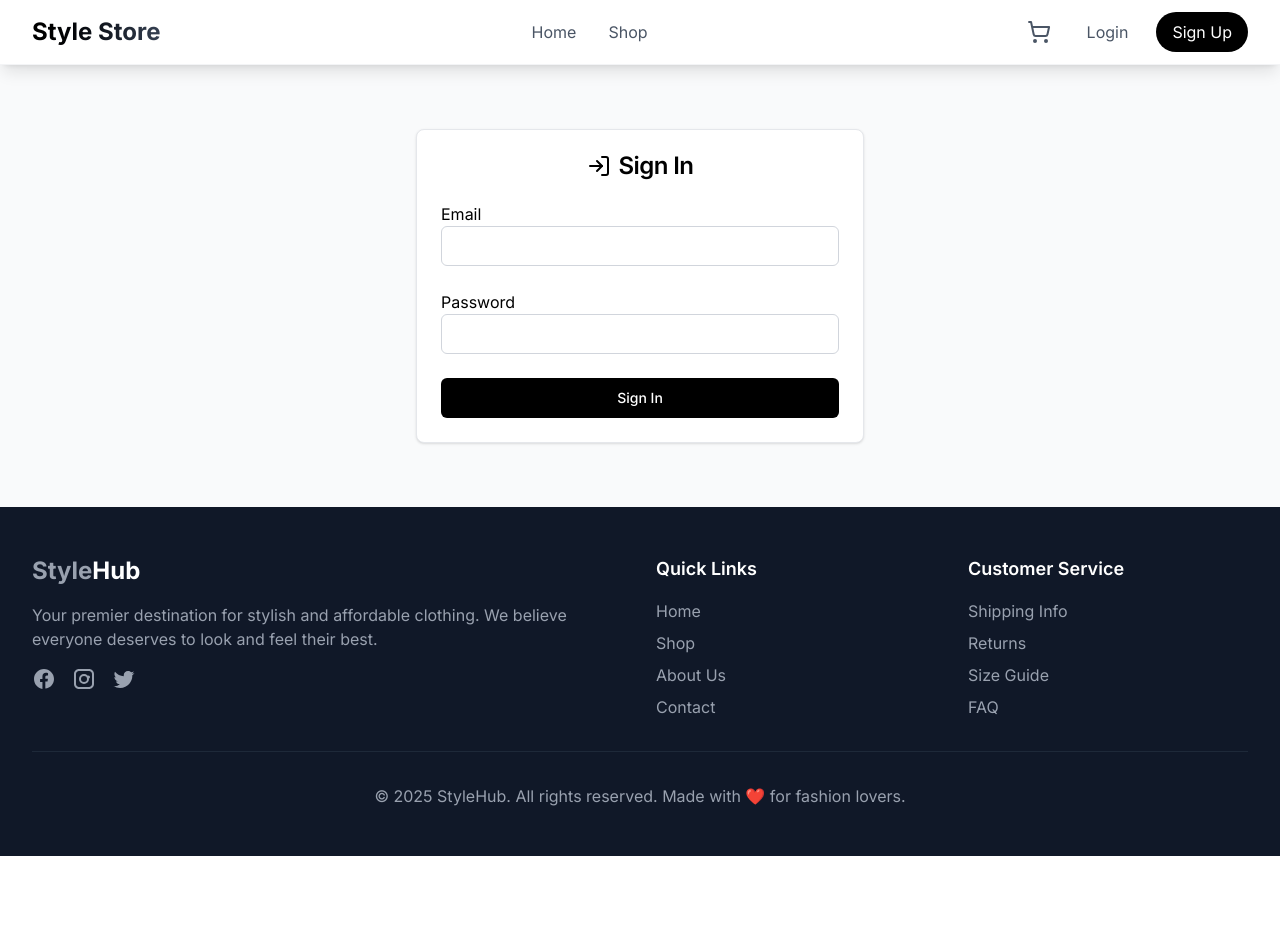
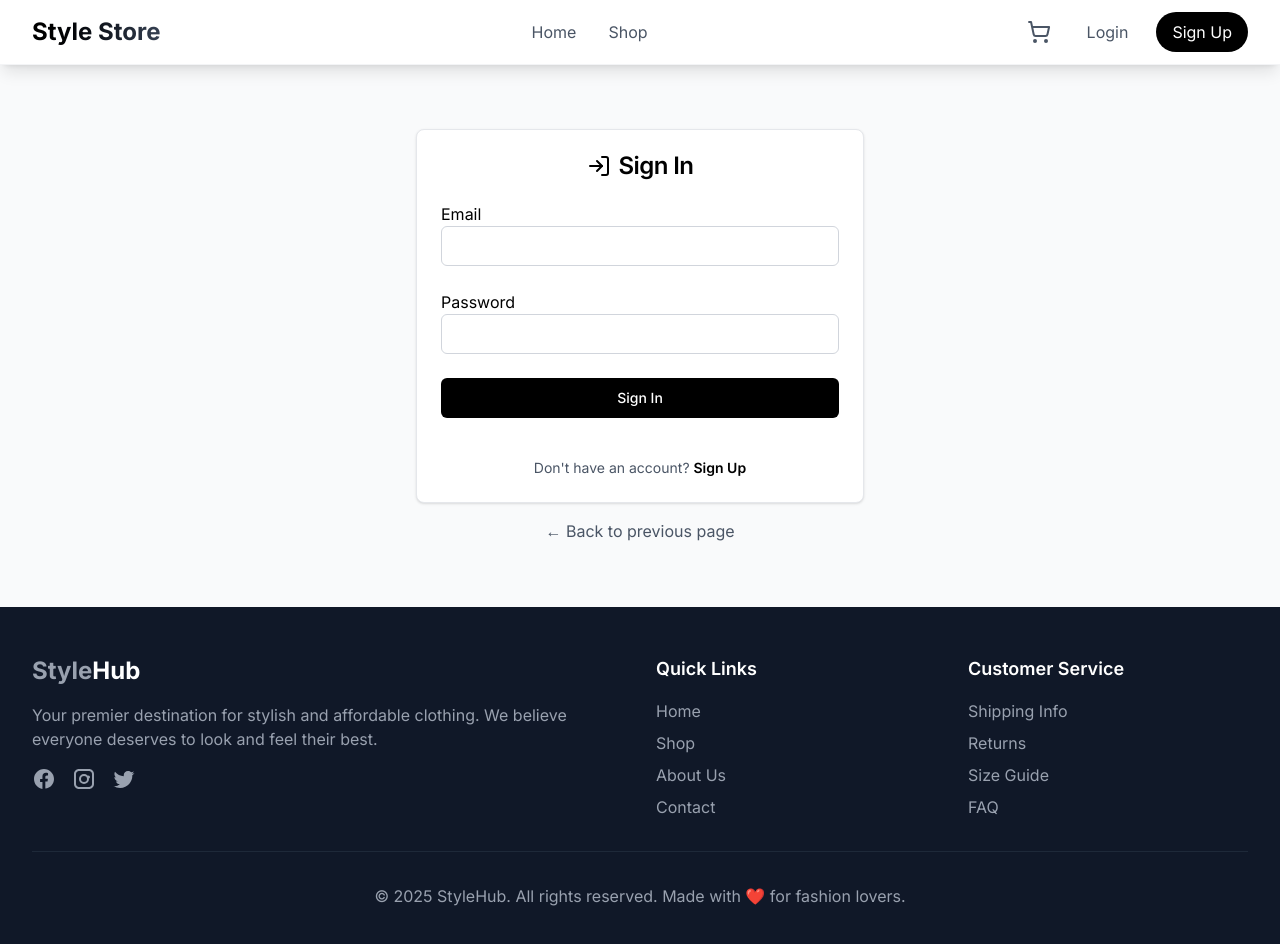
Before and after one commit to Kusk24/Project02-Web-App-Development, a Next.js app: page /app/project02/login in a window 1280 px wide. Shown: the top 944 px of the page. Before the commit the page ends 856 px from the top, so only its background shows below. Built offline with nearby package versions, Linux system fonts and the light colour scheme; no server answers.

Commit message:
navigations work correctly

```diff
--- a/app/login/page.jsx
+++ b/app/login/page.jsx
@@ -79,9 +79,27 @@
                 <Button type="submit" disabled={loading} className="w-full">
                   {loading ? "Signing In..." : "Sign In"}
                 </Button>
+                <div className="text-center text-sm text-gray-600 mt-4">
+                  Don't have an account?{" "}
+                  <button
+                    type="button"
+                    onClick={() => router.push("/register")}
+                    className="text-black font-semibold hover:underline"
+                  >
+                    Sign Up
+                  </button>
+                </div>
               </form>
             </CardContent>
           </Card>
+          <div className="text-center mt-4">
+            <button
+              onClick={() => router.back()}
+              className="text-gray-600 hover:text-black transition-colors"
+            >
+              ← Back to previous page
+            </button>
+          </div>
         </div>
       </section>
       <Footer />
--- a/app/register/page.jsx
+++ b/app/register/page.jsx
@@ -100,9 +100,27 @@
                 <Button type="submit" disabled={loading} className="w-full">
                   {loading ? "Creating..." : "Register"}
                 </Button>
+                <div className="text-center text-sm text-gray-600 mt-4">
+                  Already have an account?{" "}
+                  <button
+                    type="button"
+                    onClick={() => router.push("/login")}
+                    className="text-black font-semibold hover:underline"
+                  >
+                    Sign In
+                  </button>
+                </div>
               </form>
             </CardContent>
           </Card>
+          <div className="text-center mt-4">
+            <button
+              onClick={() => router.back()}
+              className="text-gray-600 hover:text-black transition-colors"
+            >
+              ← Back to previous page
+            </button>
+          </div>
         </div>
       </section>
       <Footer />
```
